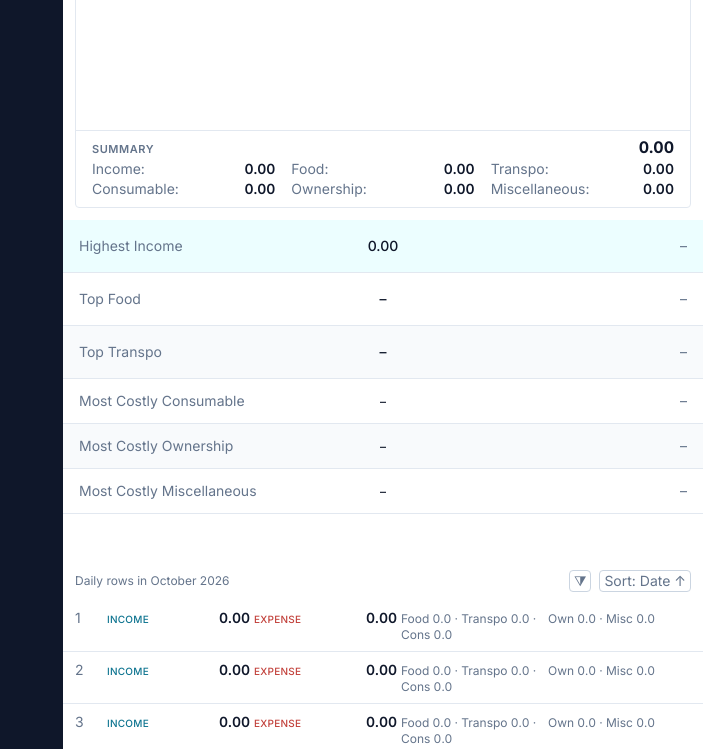
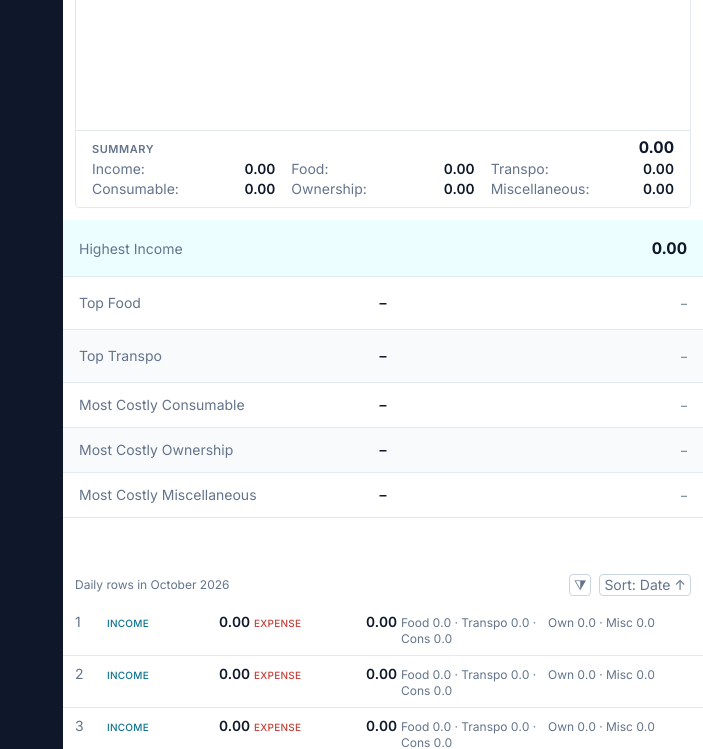
Before and after one commit to bjkmz/expense-tracker, a Django app: page /day/1/ in a window 1280 px wide. Shown: the part 1014-1763 px from the top of the page, without its empty margins (577-1280 px from the left). Run offline with Django 5.2, Linux system fonts and the light colour scheme; data comes from the database, SQL or seed files in the repository; tables that the repository leaves empty hold one stand-in row (values such as "Sample post"); some libraries are stand-ins or nearby versions.

Commit message:
insight-cards-text

```diff
--- a/templates/partials/insight_card.html
+++ b/templates/partials/insight_card.html
@@ -1,6 +1,22 @@
-{# One insight card. Expects: label, value, bg; optional sub, right, when, dense. #}
-<div class="grid grid-cols-[1fr_auto_1fr] {% if dense %}items-center px-4 py-3{% else %}items-baseline px-4 py-4{% endif %} {{ bg }} border-b border-slate-200">
+{# One insight card. Expects: label, value, bg; optional sub, right, when, dense, numeric. #}
+<div class="grid {% if numeric %}grid-cols-[1fr_auto]{% else %}grid-cols-[1fr_auto_1fr]{% endif %} {% if dense %}items-center px-4 py-3{% else %}items-baseline px-4 py-4{% endif %} {{ bg }} border-b border-slate-200">
   <span class="text-slate-500">{{ label }}</span>
-  <span class="{% if dense %}font-medium text-xs text-center flex flex-col items-center leading-tight text-slate-900{% else %}font-medium text-center text-slate-900{% endif %}">{% if value %}{{ value }}{% else %}–{% endif %}{% if dense and sub %}<span class="text-[10px] text-slate-500 font-normal">{{ sub }}</span>{% endif %}</span>
-  <span class="text-slate-500 text-right">{% if right %}{{ right }} records{% elif when %}{{ when|date:ins.card_date_format }}{% else %}–{% endif %}</span>
+  {% if not numeric %}
+    <span class="text-sm font-semibold text-center text-slate-900">{% if value %}{{ value }}{% else %}–{% endif %}</span>
+  {% endif %}
+  <span class="text-right">
+    {% if numeric %}
+      <span class="block text-base font-bold tabular-nums text-slate-900">{% if value %}{{ value }}{% else %}–{% endif %}</span>
+      {% if when %}<span class="block text-[10px] text-slate-400">{{ when|date:ins.card_date_format }}</span>{% endif %}
+    {% elif dense and sub %}
+      <span class="block text-sm font-semibold tabular-nums text-slate-900">{{ sub }}</span>
+      {% if when %}<span class="block text-[10px] text-slate-400">{{ when|date:ins.card_date_format }}</span>{% endif %}
+    {% elif right %}
+      <span class="text-xs text-slate-500">{{ right }} records</span>
+    {% elif when %}
+      <span class="text-xs text-slate-500">{{ when|date:ins.card_date_format }}</span>
+    {% else %}
+      <span class="text-xs text-slate-500">–</span>
+    {% endif %}
+  </span>
 </div>
--- a/templates/partials/insights_panel.html
+++ b/templates/partials/insights_panel.html
@@ -24,12 +24,12 @@
 
   {# Insight cards #}
   <div class="text-sm">
-    {% include 'partials/insight_card.html' with label='Highest Income' value=ins.cards.highest_income.amount|floatformat:2 when=ins.cards.highest_income.when bg='bg-brand-tint' %}
+    {% include 'partials/insight_card.html' with label='Highest Income' value=ins.cards.highest_income.amount|floatformat:"2g" when=ins.cards.highest_income.when bg='bg-brand-tint' numeric=True %}
     {% include 'partials/insight_card.html' with label='Top Food' value=ins.cards.top_food.item right=ins.cards.top_food.count bg='bg-white' %}
     {% include 'partials/insight_card.html' with label='Top Transpo' value=ins.cards.top_transpo.item right=ins.cards.top_transpo.count bg='bg-slate-50' %}
-    {% include 'partials/insight_card.html' with label='Most Costly Consumable' value=ins.cards.costly_consumable.item sub=ins.cards.costly_consumable.amount|floatformat:0 when=ins.cards.costly_consumable.date bg='bg-white' dense=True %}
-    {% include 'partials/insight_card.html' with label='Most Costly Ownership' value=ins.cards.costly_ownership.item sub=ins.cards.costly_ownership.amount|floatformat:0 when=ins.cards.costly_ownership.date bg='bg-slate-50' dense=True %}
-    {% include 'partials/insight_card.html' with label='Most Costly Miscellaneous' value=ins.cards.costly_misc.item sub=ins.cards.costly_misc.amount|floatformat:0 when=ins.cards.costly_misc.date bg='bg-white' dense=True %}
+    {% include 'partials/insight_card.html' with label='Most Costly Consumable' value=ins.cards.costly_consumable.item sub=ins.cards.costly_consumable.amount|floatformat:"2g" when=ins.cards.costly_consumable.date bg='bg-white' dense=True %}
+    {% include 'partials/insight_card.html' with label='Most Costly Ownership' value=ins.cards.costly_ownership.item sub=ins.cards.costly_ownership.amount|floatformat:"2g" when=ins.cards.costly_ownership.date bg='bg-slate-50' dense=True %}
+    {% include 'partials/insight_card.html' with label='Most Costly Miscellaneous' value=ins.cards.costly_misc.item sub=ins.cards.costly_misc.amount|floatformat:"2g" when=ins.cards.costly_misc.date bg='bg-white' dense=True %}
   </div>
 
   {# Sort + rows: bar re-renders with the rows so the sort button shows state #}
--- a/tracker/tests.py
+++ b/tracker/tests.py
@@ -593,7 +593,7 @@ class InsightsPanelTests(TestCase):
         body = r.content.decode()
         self.assertIn('insights-panel', body)
         self.assertIn('Highest Income', body)
-        self.assertIn('99999.99', body)
+        self.assertIn('99,999.99', body)
         self.assertIn('Rice', body)
         self.assertIn('insights-chart', body)
         self.assertIn('insights-list', body)
```
